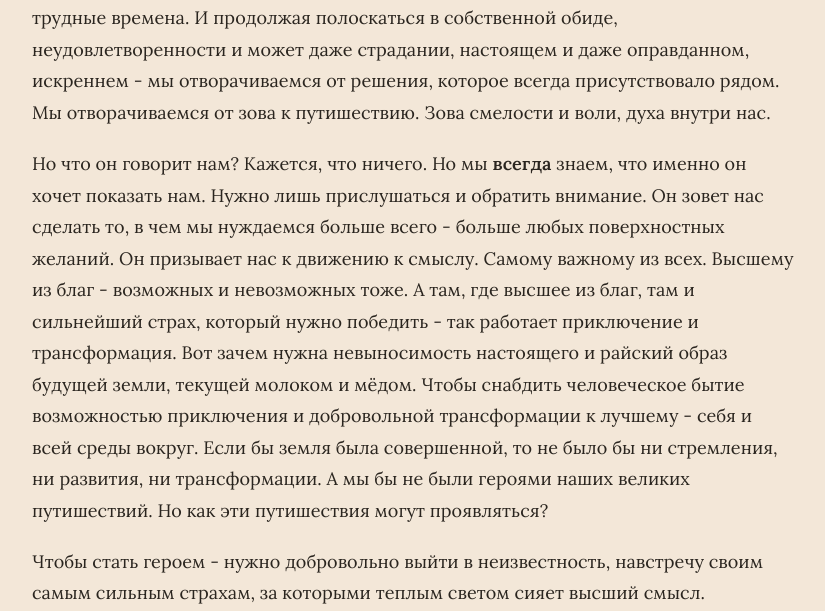
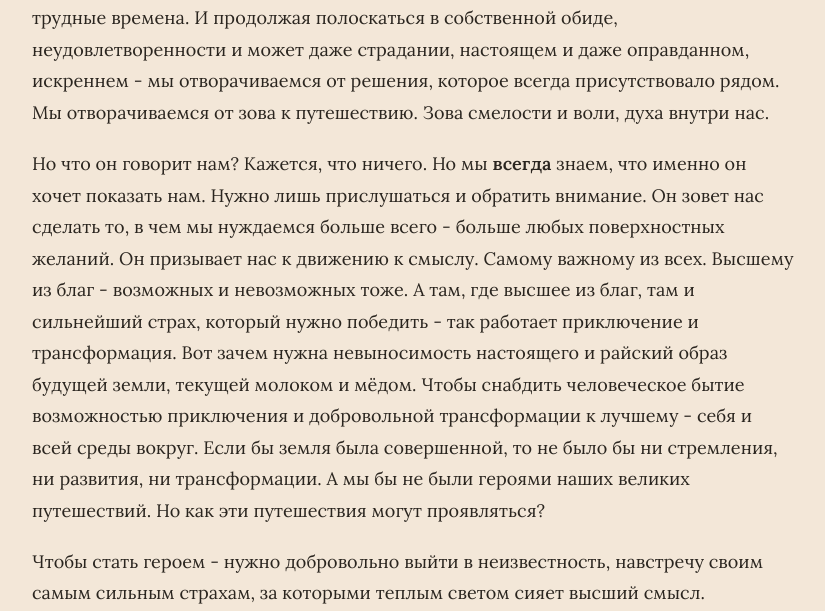
Before and after one commit to Abirmann/blog, a Jekyll site: the page built from _essays/answer-for-the-most-important-question.md, in a window 1280 px wide and 1400 px high, scrolled down 1230 px. Shown: the part 506-1117 px from the top of the window, without its empty margins (226-1051 px from the left). Built offline with Jekyll 4.4.1, drawn with Linux system fonts in a browser that asks for light colours; some of the changed text lies outside the part shown.

Commit message:
редактура

```diff
--- a/_essays/answer-for-the-most-important-question.md
+++ b/_essays/answer-for-the-most-important-question.md
@@ -8,9 +8,9 @@ title: Ответ на самый важный вопрос
 
 Потому что мы не можем понять, как отправиться в приключение собственной жизни. Как нам стать теми, кем мы стать должны. Ведь наша жизнь так не похожа на истории, что восхищают нас. Мы потерялись, мы не знаем, как нам действовать. Настоящее кажется нам вечно недостаточным и время наше словно сыпется сквозь пальцы - жизнь проходит. Социум задает нам структуру действий - школа, университет, работа, семья/карьера, быт - но мы чувствуем, что не смотря на все блага цивилизации, в этих общественных ожиданиях что-то не так, чего-то не хватает. Будущее же кажется нам чем дальше, тем мрачнее - ветшает тело, рушатся надежды, повсюду кризисы и поток проблем имеет свойство лишь расти и множится. И то небольшое хорошее - оно ведь есть, всегда заканчивается. А образ потерянного рая, той земли обетованной, где все наши главные проблемы решены и к которому мы всей душой стремимся, всегда остается где-то в неизвестности.
 
-И как мы реагируем на эту безусловную правду человеческого бытия - трагичность жизни? Мы отворачиваемся, и мы бежим. В ту же карьеру, достигаторство, в других людей и в одиночество. Или всё в те же вымышленные истории, даже если создаем их сами. А после мы уходим в обиду и разочарование - в отрицание, цинизм и пустоту. Мы начинаем отрицать сам смысл, саму жизнь и существование наше начинает казаться нам чей-то злой шуткой, насмешкой над человеческим достоинством. Как можно было сделать мир, где существует столько боли, зла, несовершенства и отчаяния? Зачем всё это - спрашиваем мы тишину в самые трудные времена. И продолжая полоскаться в собственной обиде, неудовлетворенности и может даже страдании, настоящем и даже оправданном, искреннем - мы отворачиваемся от решения, которое всегда присутствовало рядом. Мы отворачиваемся от зова к путишествию. Зова смелости и воли, духа внутри нас.
+И как мы реагируем на эту безусловную правду человеческого бытия - трагичность жизни? Мы отворачиваемся, и мы бежим. В ту же карьеру, достигаторство, в других людей и в одиночество. Или всё в те же вымышленные истории, даже если создаем их сами. А после мы уходим в обиду и разочарование - в отрицание, цинизм и пустоту. Мы начинаем отрицать сам смысл, саму жизнь и существование наше начинает казаться нам чей-то злой шуткой, насмешкой над человеческим достоинством. Как можно было сделать мир, где существует столько боли, зла, несовершенства и отчаяния? Зачем всё это - спрашиваем мы тишину в самые трудные времена. И продолжая полоскаться в собственной обиде, неудовлетворенности и может даже страдании, настоящем и даже оправданном, искреннем - мы отворачиваемся от решения, которое всегда присутствовало рядом. Мы отворачиваемся от зова к путешествию. Зова смелости и воли, духа внутри нас.
 
-Но что он говорит нам? Кажется, что ничего. Но мы **всегда** знаем, что именно он хочет показать нам. Нужно лишь прислушаться и обратить внимание. Он зовет нас сделать то, в чем мы нуждаемся больше всего - больше любых поверхностных желаний. Он призывает нас к движению к смыслу. Самому важному из всех. Высшему из благ - возможных и невозможных тоже. А там, где высшее из благ, там и сильнейший страх, который нужно победить - так работает приключение и трансформация. Вот зачем нужна невыносимость настоящего и райский образ будущей земли, текущей молоком и мёдом. Чтобы снабдить человеческое бытие возможностью приключения и добровольной трансформации к лучшему - себя и всей среды вокруг. Если бы земля была совершенной, то не было бы ни стремления, ни развития, ни трансформации. А мы бы не были героями наших великих путишествий. Но как эти путишествия могут проявляться?
+Но что он говорит нам? Кажется, что ничего. Но мы **всегда** знаем, что именно он хочет показать нам. Нужно лишь прислушаться и обратить внимание. Он зовет нас сделать то, в чем мы нуждаемся больше всего - больше любых поверхностных желаний. Он призывает нас к движению к смыслу. Самому важному из всех. Высшему из благ - возможных и невозможных тоже. А там, где высшее из благ, там и сильнейший страх, который нужно победить - так работает приключение и трансформация. Вот зачем нужна невыносимость настоящего и райский образ будущей земли, текущей молоком и мёдом. Чтобы снабдить человеческое бытие возможностью приключения и добровольной трансформации к лучшему - себя и всей среды вокруг. Если бы земля была совершенной, то не было бы ни стремления, ни развития, ни трансформации. А мы бы не были героями наших великих путешествий. Но как эти путешествия могут проявляться?
 
 Чтобы стать героем - нужно добровольно выйти в неизвестность, навстречу своим самым сильным страхам, за которыми теплым светом сияет высший смысл. Взрослей, расти и развивайся, выходи в неизвестность, в темноту, сражайся с чудищами, зревшими, пока ты не смотрел на них, проигрывай и ошибайся, восстанавливайся, сражайся снова, побеждай! Вот что говорит нам зов из тех неведомых глубин, о которых мы не значем ничего, но в порыве гордости, выросшей на чувстве уязвимости и отрицания, уверенно кричим, что их не существует. Но разве не существует внутри нас тех страшных и не принимающих никаких оправданий отзвуков вопроса: "**что ты знаешь, что должен делать, но не делаешь?**". Именно в добровольном действии в согласии с этим вопросом, и многими другими, следующими за ним, начинает проявляется наше приключение.
 
```
Also changed, not shown: other parts of _essays/answer-for-the-most-important-question.md (+1 -1 lines).
